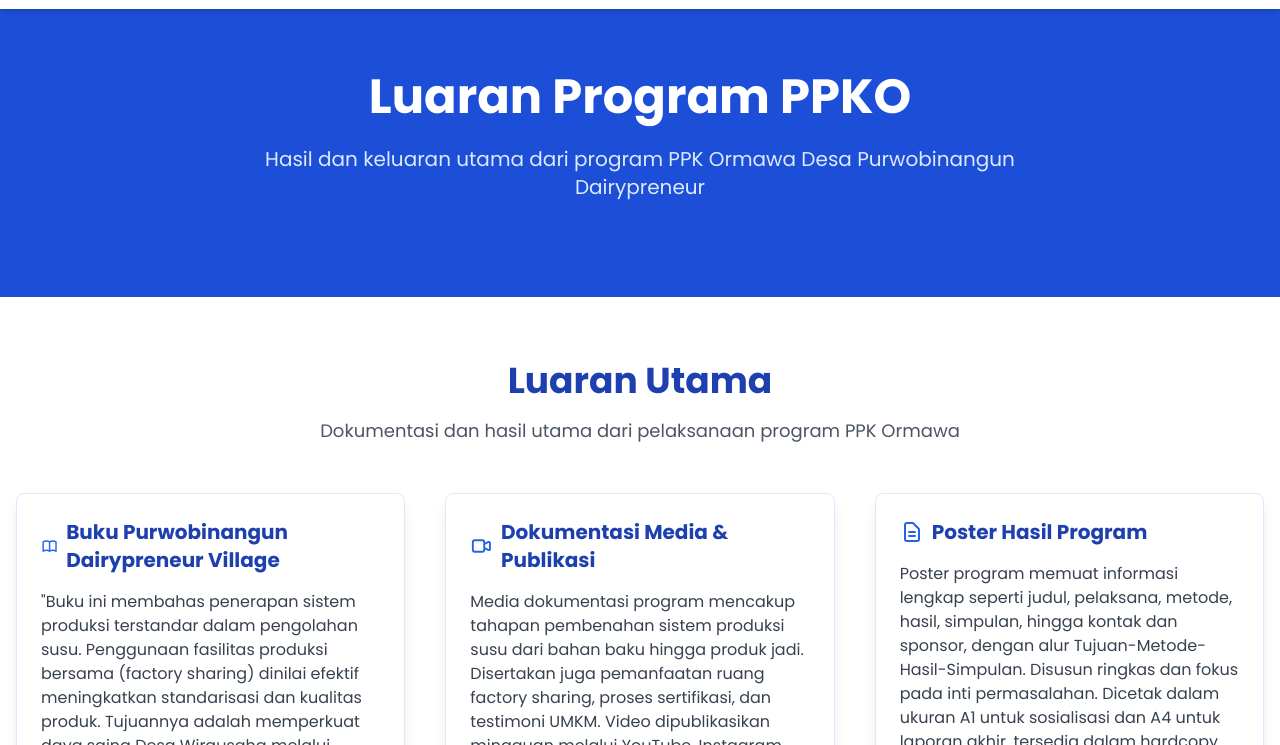
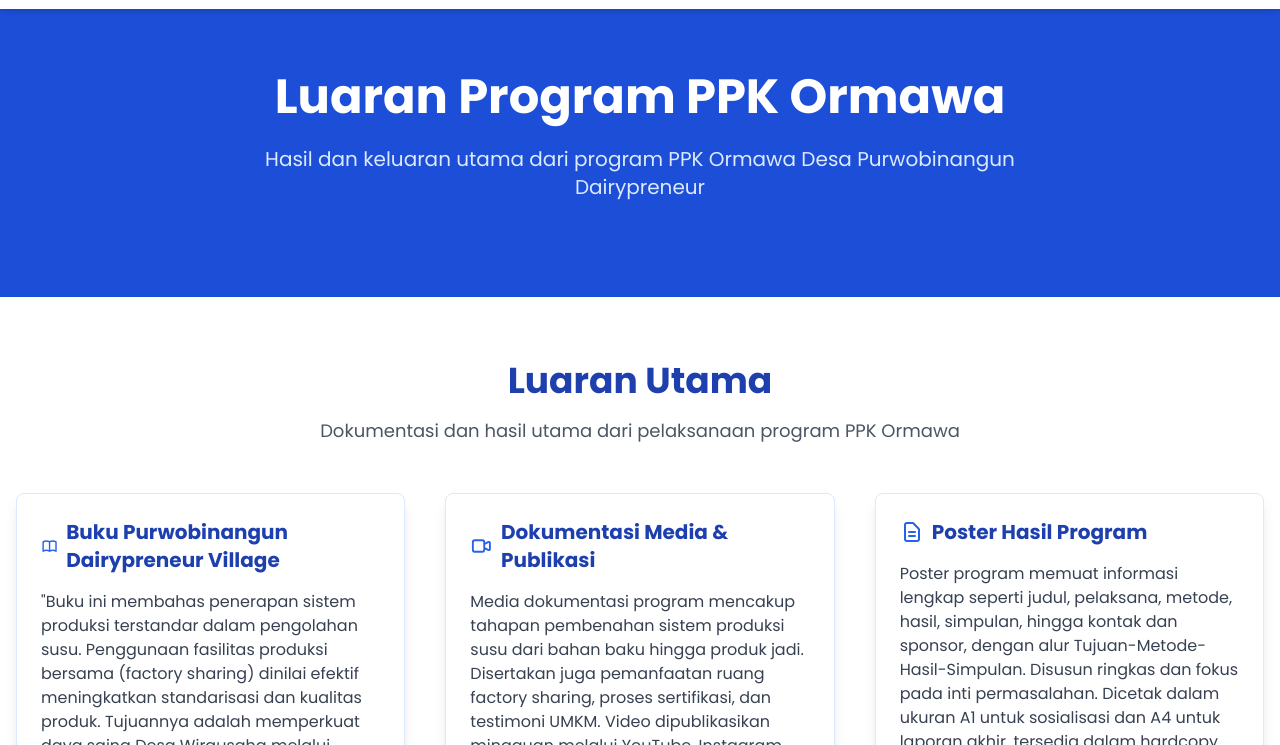
Before and after one commit to priyannnnnn/websitePPKO, an Astro site: page /luaran in a window 1280 px wide. Shown: the part 55-800 px from the top of the page. Built offline with nearby package versions, Linux system fonts and the light colour scheme; Astro itself is replaced by a stand-in of ours.

Commit message:
update PPk Ormawa update

```diff
--- a/src/pages/luaran.astro
+++ b/src/pages/luaran.astro
@@ -10,7 +10,7 @@ import Card from '../components/Card.astro';
   <section class="bg-blue-700 text-white py-16">
     <div class="container mx-auto px-4">
       <div class="max-w-3xl mx-auto text-center">
-        <h1 class="text-4xl md:text-5xl font-bold mb-6">Luaran Program PPKO</h1>
+        <h1 class="text-4xl md:text-5xl font-bold mb-6">Luaran Program PPK Ormawa</h1>
         <p class="text-xl text-blue-100 mb-8">
           Hasil dan keluaran utama dari program PPK Ormawa Desa Purwobinangun Dairypreneur
         </p>
```
Also changed, not shown: 2 other files.
